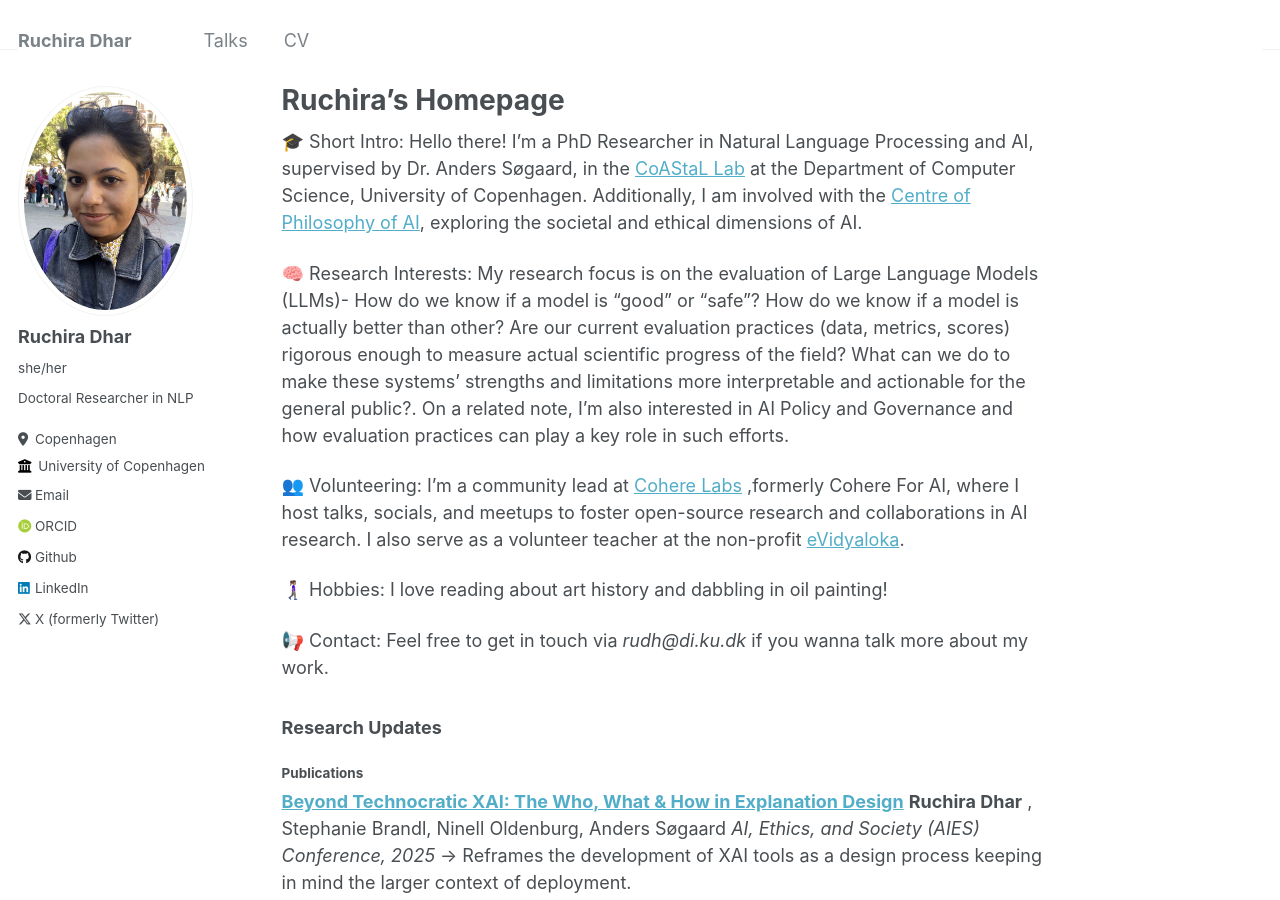
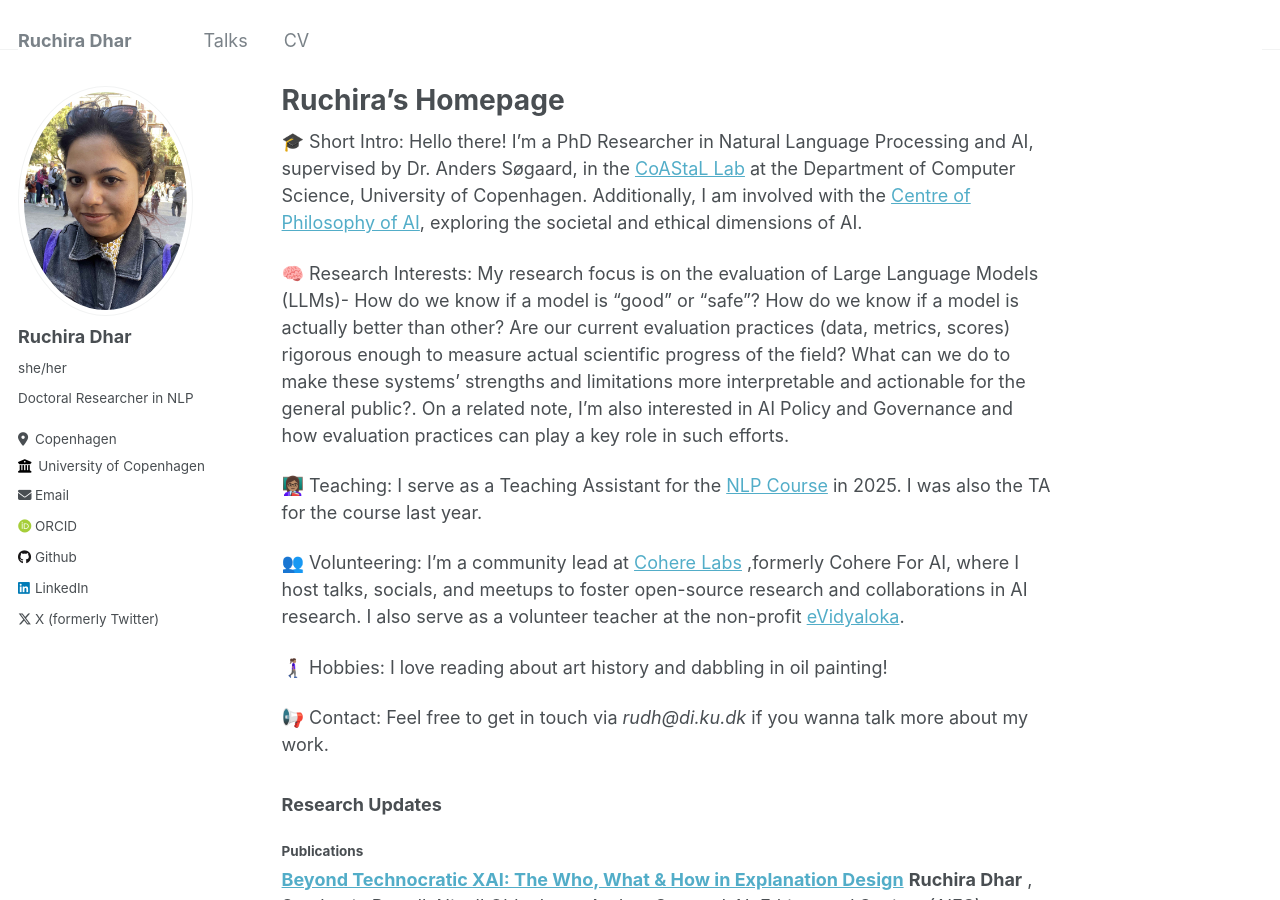
Before and after one commit to ruchiradhar/ruchiradhar.github.io, a Jekyll site: the page built from _pages/about.md, in a window 1280 px wide and 900 px high. Built offline with Jekyll 4.4.1, drawn with Linux system fonts in a browser that asks for light colours; some web fonts are replaced.

Commit message:
Teaching updates

```diff
--- a/_pages/about.md
+++ b/_pages/about.md
@@ -12,6 +12,8 @@ redirect_from:
 🎓 Short Intro: Hello there! I’m a PhD Researcher in Natural Language Processing and AI, supervised by Dr. Anders Søgaard, in the [CoAStaL Lab](https://coastalcph.github.io) at the Department of Computer Science, University of Copenhagen. Additionally, I am involved with the [Centre of Philosophy of AI](https://cpai.ku.dk/), exploring the societal and ethical dimensions of AI.
 
 🧠 Research Interests: My research focus is on the evaluation of Large Language Models (LLMs)- How do we know if a model is "good" or "safe"? How do we know if a model is actually better than other? Are our current evaluation practices (data, metrics, scores) rigorous enough to measure actual scientific progress of the field? What can we do to make these systems' strengths and limitations more interpretable and actionable for the general public?. On a related note, I'm also interested in AI Policy and Governance and how evaluation practices can play a key role in such efforts.
+
+👩🏽‍🏫 Teaching: I serve as a Teaching Assistant for the [NLP Course](https://kurser.ku.dk/course/ndak18000u/2025-2026) in 2025. I was also the TA for the course last year.
 
 👥 Volunteering: I’m a community lead at [Cohere Labs](https://cohere.com/research) ,formerly Cohere For AI, where I host talks, socials, and meetups to foster open-source research and collaborations in AI research. I also serve as a volunteer teacher at the non-profit [eVidyaloka](https://www.evidyaloka.org/).
 
```
